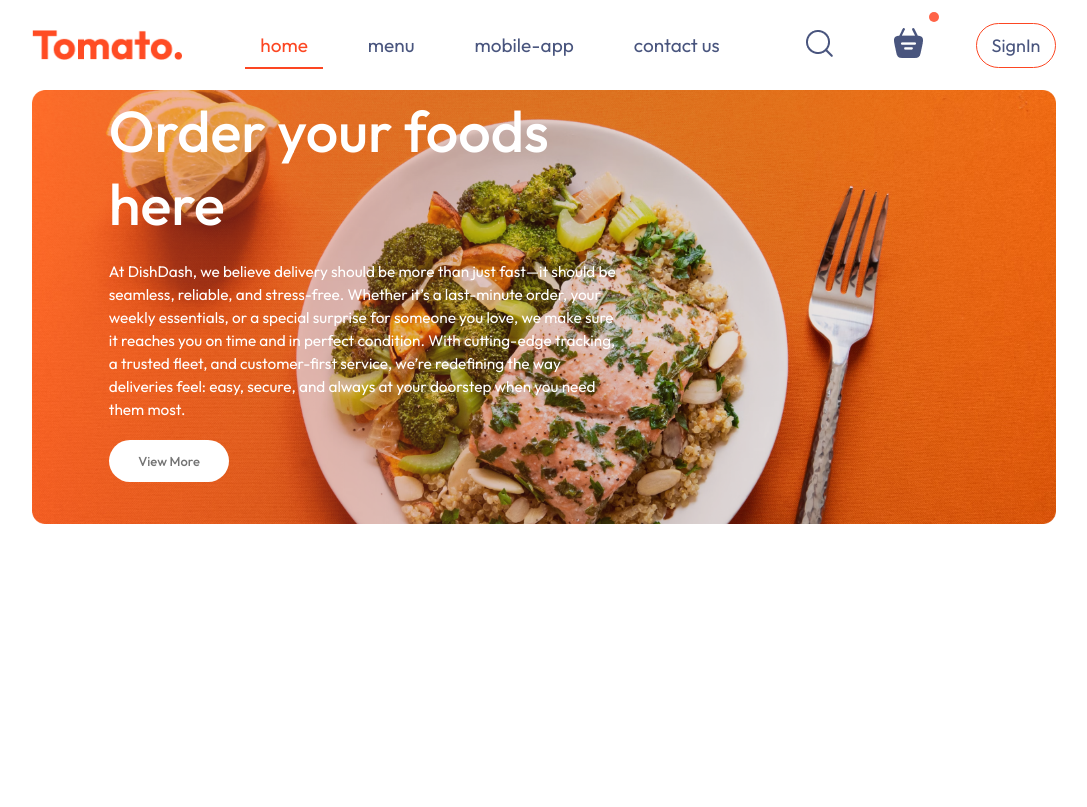
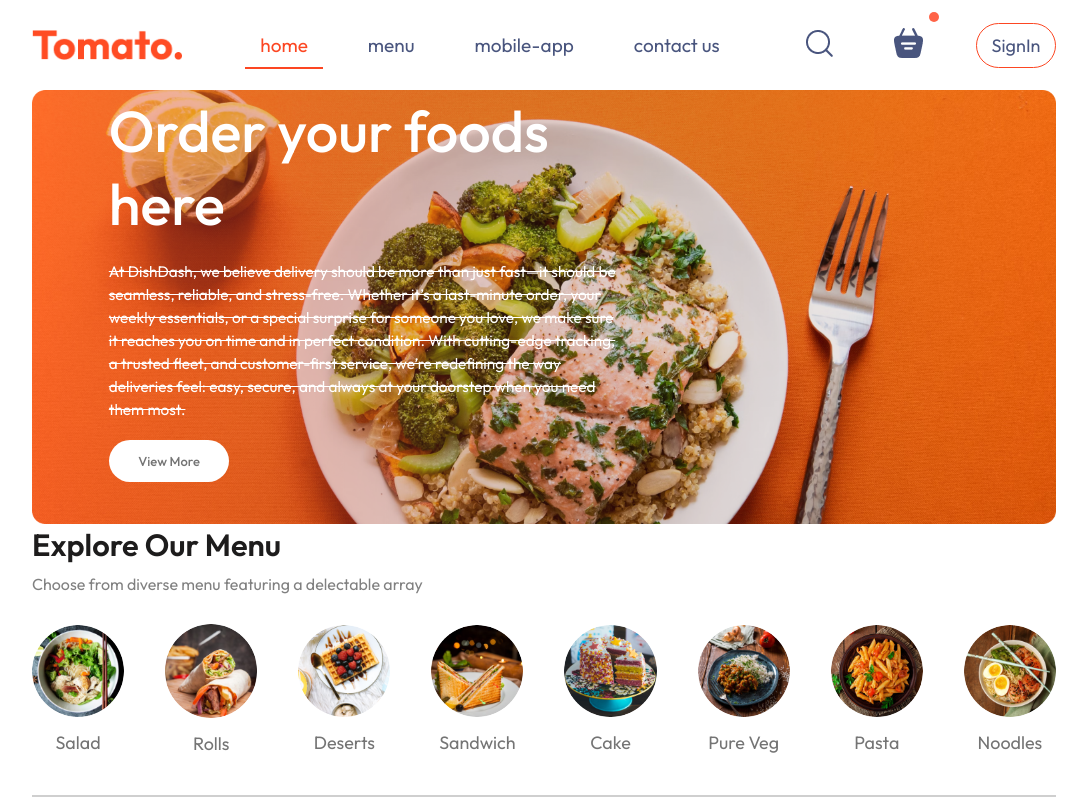
Before and after one commit to NimWick638/DishDash-Food-Delivery-App, a React (Vite) app in the folder frontend/: page / in a window 1280 px wide. Shown: the whole page, without its empty margins (96-1183 px from the left). Built offline with nearby package versions, Linux system fonts and the light colour scheme.

Commit message:
add explore compenent-this component will filter products

```diff
--- a/frontend/index.html
+++ b/frontend/index.html
@@ -5,6 +5,7 @@
     <link rel="icon" type="image/svg+xml" href="/vite.svg" />
     <meta name="viewport" content="width=device-width, initial-scale=1.0" />
     <title>Dish Dash</title>
+    <style> body { margin: 0; padding: 0; } </style>
   </head>
   <body>
     <div id="root"></div>
--- a/frontend/src/components/ExploreMenu/ExploreMenu.css
+++ b/frontend/src/components/ExploreMenu/ExploreMenu.css
@@ -0,0 +1,64 @@
+.explore-menu{
+    display : flex ;
+    flex-direction : column;
+    gap : 10px;
+
+}
+.explore-menu h1{
+    color : #1d1c1c;
+    font-size : max(2.4vw,20px);
+    font-weight : 600 ;
+}
+.explore-menu-text{
+    max-width : 60%;
+    color : #808080;
+
+}
+
+.explore-menu-list{
+
+    display : flex ;
+    justify-content : space-between;
+    align-items: center;
+    gap : 30px;
+    text-align : center;
+    margin : 20px 0px;
+    overflow-x: scroll;
+
+}
+
+ .explore-menu-list::-webkit-scrollbar{/*remove scrollbar */
+    display : none ;
+}
+.explore-menu-list-item img{
+    width : 7.2vw;
+    min-width : 75px;
+    cursor : pointer;
+    border-radius: 50px;
+    transition : 0.2s;
+}
+
+.explore-menu-list-item img:hover{
+    scale : 1.01 ;
+}
+
+.explore-menu-list-item p{
+
+    margin-top : 10px;
+    color : #747474;
+   font-size : max(1.4vw,16px);    /*this way i make shure never the text be smaller than 16px */
+    cursor : pointer;
+
+}
+.explore-menu hr{
+  margin : 10px 0px;
+  height : 2px;
+  background-color : #cfcfcf;
+  border : none ;
+
+}
+
+.explore-menu-list-item .active{
+    border : 3px solid tomato;
+    padding: 2px;
+}
--- a/frontend/src/components/ExploreMenu/ExploreMenu.jsx
+++ b/frontend/src/components/ExploreMenu/ExploreMenu.jsx
@@ -3,7 +3,7 @@
 import {menu_list} from '../../assets/assets'
 
 
-const ExploreMenu = () => {
+const ExploreMenu = ({category,setCategory}) => {
   return (
 
     <div className = 'explore-menu' id = 'explore-menu'>
@@ -11,12 +11,13 @@
         <p className = 'explore-menu-text'>Choose from diverse menu featuring a delectable array</p>
         <div className = 'explore-menu-list'>
             {menu_list.map((item,index)=>{
-                <div key={index} className = 'explore-menu-list-item'>
-                    <img src={item.image} alt=""/>
+              return( <div onClick={()=>setCategory(prev => prev === item.menu_name?"All":item.menu_name) } key={index} className = 'explore-menu-list-item'>
+                    <img className = {category === item.menu_name?"active":""} src={item.menu_image} alt=""/>
                     <p>{item.menu_name}</p>
-                </div>
+                </div>)
             })}
         </div>
+        <hr/>
 
     </div>
   )
--- a/frontend/src/components/Header/Header.css
+++ b/frontend/src/components/Header/Header.css
@@ -31,6 +31,7 @@
     color : white ;
     font-size : max(1.2vw,12px);
     line-height : 1.5;
+    text-decoration: line-through;
 }
 
 .header-content button {
@@ -42,5 +43,6 @@
     background-color : white ;
     font-size : max(1vw,13px);
     border-radius : 50px;
+    cursor : pointer ;
 
 }
--- a/frontend/src/index.css
+++ b/frontend/src/index.css
@@ -10,6 +10,7 @@
 
 body{
   min-height:100vh;
+  /* background-color: aqua;  */
 
 }
 
--- a/frontend/src/pages/Home/Home.jsx
+++ b/frontend/src/pages/Home/Home.jsx
@@ -1,11 +1,16 @@
 import React from 'react'
 import './Home.css'
 import Header from '../../components/Header/Header'
+import ExploreMenu from '../../components/ExploreMenu/ExploreMenu'
+
 
 const Home = () => {
+    const [category,setCategory] =  React.useState('All')
+
   return (
     <div>
       <Header/>
+      <ExploreMenu category={category} setCategory = {setCategory}/>
     </div>
   )
 }
```
